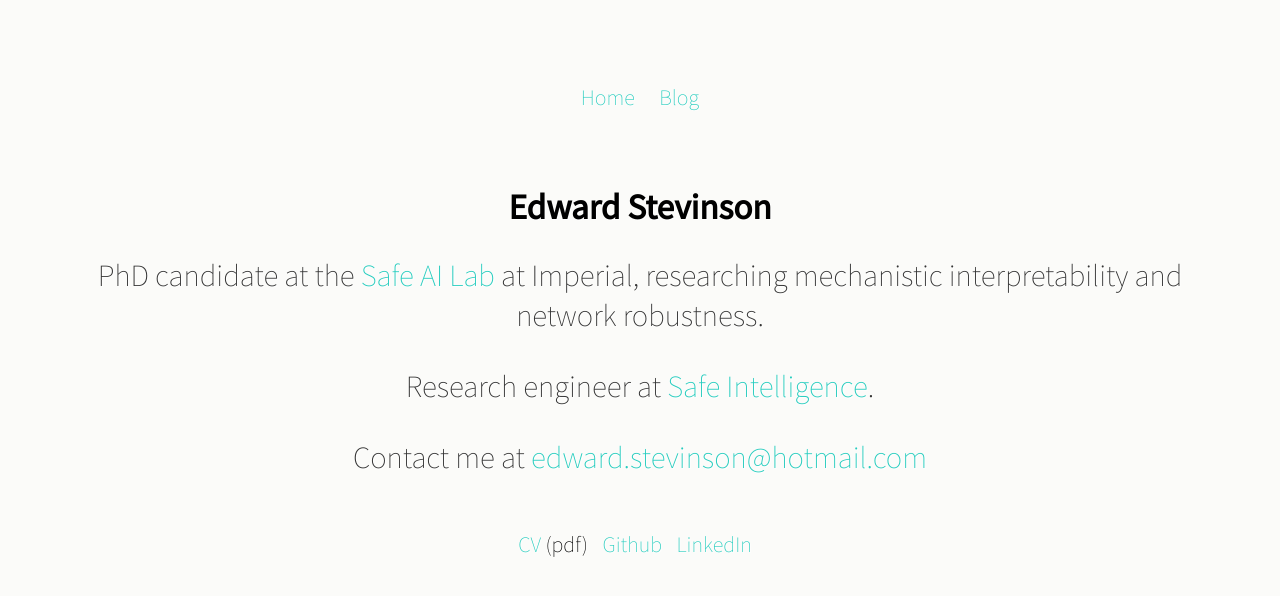
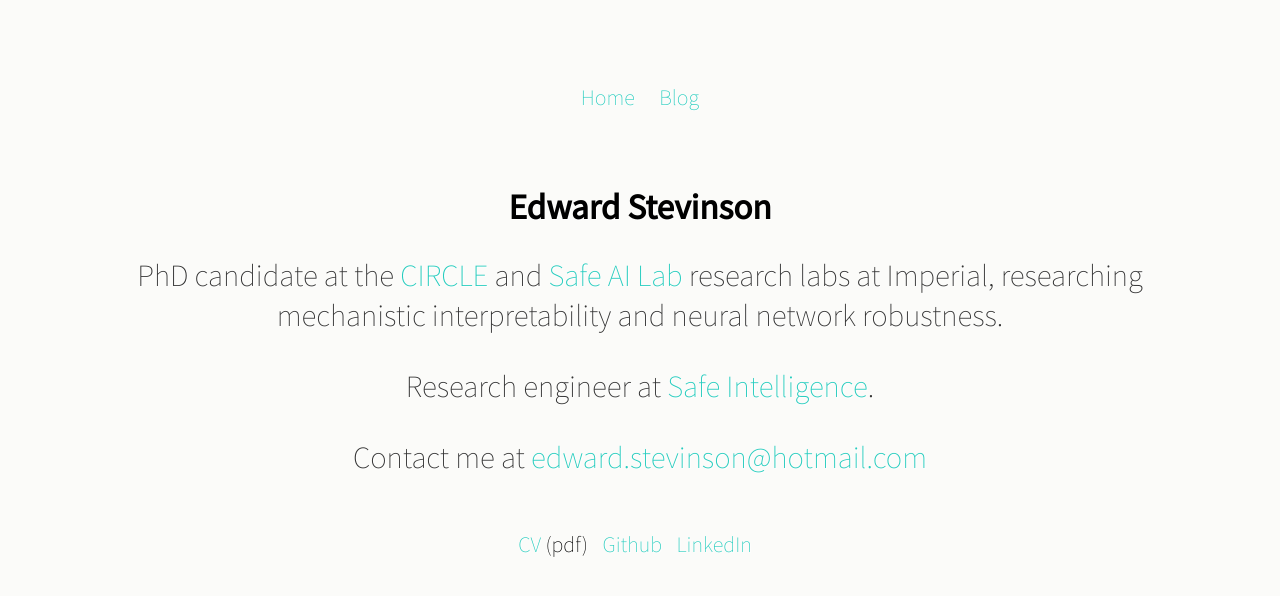
Before and after one commit to Stevinson/stevinson.github.io, a Jekyll site: the page built from index.md, in a window 1280 px wide. Shown: the top 596 px of the page. Built offline with Jekyll 4.4.1, drawn with Linux system fonts in a browser that asks for light colours.

```diff
--- a/index.md
+++ b/index.md
@@ -3,7 +3,7 @@
 title: Edward Stevinson
 ---
 
-PhD candidate at the [Safe AI Lab](https://sail.doc.ic.ac.uk/) at Imperial, researching mechanistic interpretability and network robustness.
+PhD candidate at the [CIRCLE](https://tolgabirdal.github.io/people/) and [Safe AI Lab](https://sail.doc.ic.ac.uk/) research labs at Imperial, researching mechanistic interpretability and neural network robustness.
 
 Research engineer at [Safe Intelligence](https://safeintelligence.ai/).
 
```
